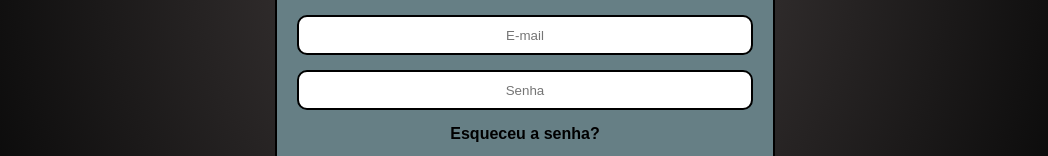
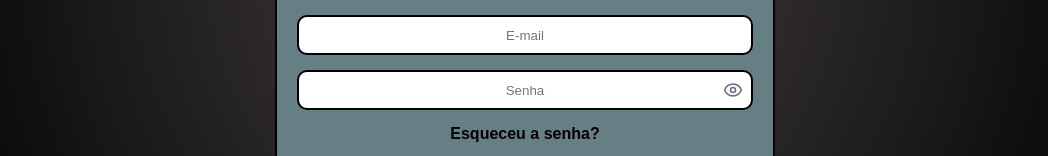
Before and after one commit to Davi2004/BarbeariaOnline, a React (Create React App) app: page /login in a window 1280 px wide. Shown: the part 439-595 px from the top of the page, without its empty margins (115-1163 px from the left). Built offline with nearby package versions, Linux system fonts and the light colour scheme; no server answers.

Commit message:
feat: feat: adicionar toggle de visibilidade da senha no login

```diff
--- a/src/components/LoginForm.js
+++ b/src/components/LoginForm.js
@@ -1,4 +1,5 @@
 import { useState, useContext } from "react";
+import { Eye, EyeOff } from 'lucide-react'
 import { AuthContext } from "../context/AuthContext";
 import { useNavigate, Link } from "react-router-dom";
 import styles from '../pages/Login/Login.module.css'
@@ -7,6 +8,7 @@ const LoginForm = () => {
   const { login } = useContext(AuthContext);
   const [email, setEmail] = useState("");
   const [password, setPassword] = useState("");
+  const [showPassword, setShowPassword] = useState(false);
   const navigate = useNavigate();
 
   const handleLogin = async (e) => {
@@ -27,7 +29,23 @@ const LoginForm = () => {
     <form onSubmit={handleLogin} className={styles.form}>
 
       <input type="email" placeholder="E-mail" onChange={(e) => setEmail(e.target.value)} required className={styles.input} />
-      <input type="password" placeholder="Senha" onChange={(e) => setPassword(e.target.value)} required className={styles.input} />
+
+      <div className={styles.passwordWrapper}>
+        <input
+          type={showPassword ? "text" : "password"}
+          placeholder="Senha"
+          onChange={(e) => setPassword(e.target.value)}
+          required
+          className={styles.input}
+        />
+        <button
+          type="button"
+          onClick={ () => setShowPassword(!showPassword) }
+          className={styles.togglePassword}
+        >
+          { showPassword ? <EyeOff size={20} /> : <Eye size={20} /> }
+        </button>
+      </div>
 
       <Link className={styles.links} to="/redefinirSenha">
         Esqueceu a senha?
--- a/src/pages/Login/Login.module.css
+++ b/src/pages/Login/Login.module.css
@@ -1,4 +1,3 @@
-
 .wrapper {
     min-height: 100vh;
     display: flex;
@@ -30,11 +29,13 @@
 }
 
 .input {
+    width: 100%;
     height: 40px;
     border: 2px solid var(--border-dark);
     border-radius: var(--radius-md);
+    outline: none;
+
     text-align: center;
-    outline: none;
 }
 
 .input:focus {
@@ -73,6 +74,29 @@
     gap: 3px;
 }
 
+.passwordWrapper {
+    position: relative;
+    width: 100%;
+}
+
+.togglePassword {
+  position: absolute;
+  right: 10px;
+  top: 50%;
+  transform: translateY(-50%);
+  background: none;
+  border: none;
+  cursor: pointer;
+  color: #6b7280;
+  padding: 0;
+  display: flex;
+  align-items: center;
+}
+
+.togglePassword:hover {
+  color: #000;
+}
+
 /* ===== RESPONSIVIDADE ===== */
 
 @media (max-width: 768px) {
```
